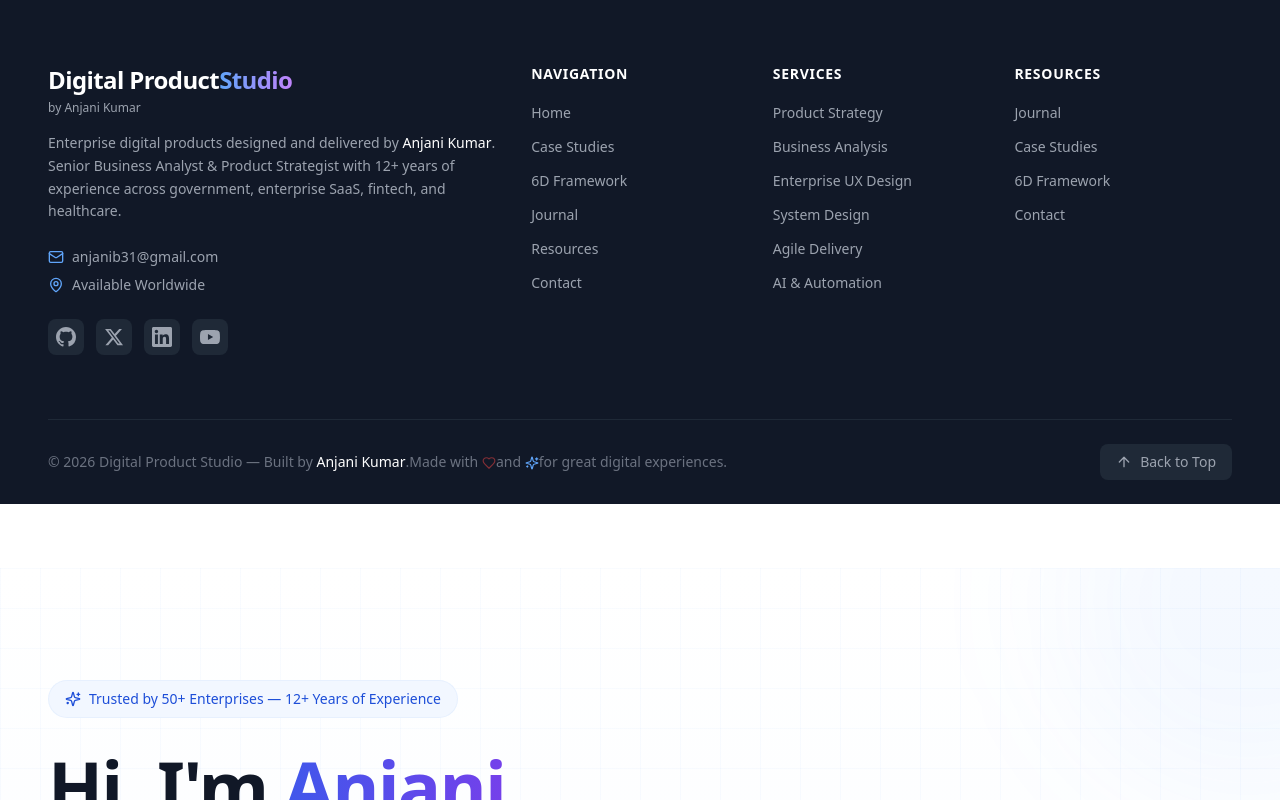
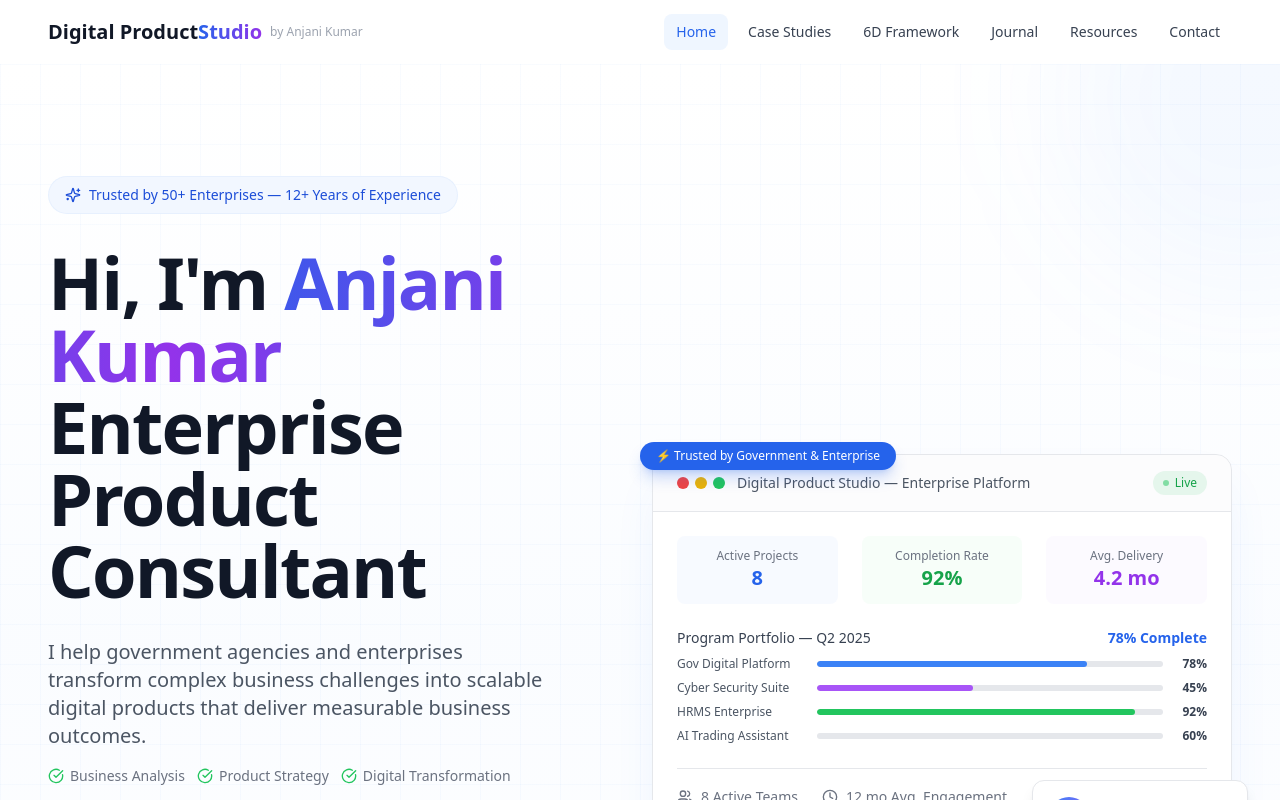
Before and after one commit to anjanikumar-dev/digital-product-studio, a Next.js app: page / in a window 1280 px wide. Shown: the top 800 px of the page. Built offline with nearby package versions, Linux system fonts and the light colour scheme.

Commit message:
fix: remove duplicate footer from Navbar

```diff
--- a/src/app/globals.css
+++ b/src/app/globals.css
@@ -82,6 +82,7 @@ button {
 img {
   @apply max-w-full h-auto;
 }
+
 /* Desktop spacing optimizations */
 @media (min-width: 1024px) {
   /* Reduce section padding on desktop */
@@ -123,3 +124,25 @@ img {
     gap: 3rem !important;
   }
 }
+
+/* Force footer to bottom - MOVED OUTSIDE THE MEDIA QUERY */
+html,
+body {
+  height: 100%;
+  margin: 0;
+  padding: 0;
+}
+
+#__next {
+  display: flex;
+  flex-direction: column;
+  min-height: 100vh;
+}
+
+#__next > main {
+  flex: 1 0 auto;
+}
+
+footer {
+  flex-shrink: 0;
+}
--- a/src/components/layout/Footer.tsx
+++ b/src/components/layout/Footer.tsx
@@ -104,7 +104,7 @@ export default function Footer() {
   ];
 
   return (
-    <footer className="bg-gray-900 dark:bg-black text-gray-300">
+    <footer className="w-full bg-gray-900 dark:bg-black text-gray-300 mt-auto">
       <div className="container mx-auto px-4 sm:px-6 lg:px-8">
         <motion.div
           variants={containerVariants}
--- a/src/components/layout/MainLayout.tsx
+++ b/src/components/layout/MainLayout.tsx
@@ -7,10 +7,10 @@ interface MainLayoutProps {
 
 export default function MainLayout({ children }: MainLayoutProps) {
   return (
-    <>
+    <div className="min-h-screen flex flex-col">
       <Navbar />
-      <main className="pt-16 min-h-screen">{children}</main>
+      <div className="flex-1 pt-16">{children}</div>
       <Footer />
-    </>
+    </div>
   );
 }
--- a/src/components/layout/Navbar.tsx
+++ b/src/components/layout/Navbar.tsx
@@ -1,211 +1,129 @@
 'use client';
 
+import { useState, useEffect } from 'react';
+import Link from 'next/link';
+import { usePathname } from 'next/navigation';
 import { motion } from 'framer-motion';
-import Link from 'next/link';
-import {
-  Mail,
-  MapPin,
-  ArrowUp,
-  Heart,
-  Sparkles
-} from 'lucide-react';
+import { Menu, X } from 'lucide-react';
 
-// SVG Icons for social media
-const GithubIcon = () => (
-  <svg className="w-5 h-5" fill="currentColor" viewBox="0 0 24 24">
-    <path d="M12 0C5.37 0 0 5.37 0 12c0 5.31 3.435 9.795 8.205 11.385.6.105.825-.255.825-.57 0-.285-.015-1.23-.015-2.235-3.015.555-3.795-.735-4.035-1.41-.135-.345-.72-1.41-1.23-1.695-.42-.225-1.02-.78-.015-.795.945-.015 1.62.87 1.845 1.23 1.08 1.815 2.805 1.305 3.495.99.105-.78.42-1.305.765-1.605-2.67-.3-5.46-1.335-5.46-5.925 0-1.305.465-2.385 1.23-3.225-.12-.3-.54-1.53.12-3.15 0 0 1.005-.315 3.3 1.23.96-.27 1.98-.405 3-.405s2.04.135 3 .405c2.295-1.56 3.3-1.23 3.3-1.23.66 1.62.24 2.85.12 3.15.765.84 1.23 1.905 1.23 3.225 0 4.605-2.805 5.625-5.475 5.925.435.375.81 1.095.81 2.22 0 1.605-.015 2.895-.015 3.3 0 .315.225.69.825.57A12.02 12.02 0 0024 12c0-6.63-5.37-12-12-12z"/>
-  </svg>
-);
+interface NavItem {
+  label: string;
+  href: string;
+}
 
-const TwitterIcon = () => (
-  <svg className="w-5 h-5" fill="currentColor" viewBox="0 0 24 24">
-    <path d="M18.244 2.25h3.308l-7.227 8.26 8.502 11.24H16.17l-5.214-6.817L4.99 21.75H1.68l7.73-8.835L1.254 2.25H8.08l4.713 6.231zm-1.161 17.52h1.833L7.084 4.126H5.117z"/>
-  </svg>
-);
-
-const LinkedinIcon = () => (
-  <svg className="w-5 h-5" fill="currentColor" viewBox="0 0 24 24">
-    <path d="M20.447 20.452h-3.554v-5.569c0-1.328-.027-3.037-1.852-3.037-1.853 0-2.136 1.445-2.136 2.939v5.667H9.351V9h3.414v1.561h.046c.477-.9 1.637-1.85 3.37-1.85 3.601 0 4.267 2.37 4.267 5.455v6.286zM5.337 7.433c-1.144 0-2.063-.926-2.063-2.065 0-1.138.92-2.063 2.063-2.063 1.14 0 2.064.925 2.064 2.063 0 1.139-.925 2.065-2.064 2.065zm1.782 13.019H3.555V9h3.564v11.452zM22.225 0H1.771C.792 0 0 .774 0 1.729v20.542C0 23.227.792 24 1.771 24h20.451C23.2 24 24 23.227 24 22.271V1.729C24 .774 23.2 0 22.222 0h.003z"/>
-  </svg>
-);
-
-const YoutubeIcon = () => (
-  <svg className="w-5 h-5" fill="currentColor" viewBox="0 0 24 24">
-    <path d="M23.498 6.186a3.016 3.016 0 00-2.122-2.136C19.505 3.545 12 3.545 12 3.545s-7.505 0-9.377.505A3.017 3.017 0 00.502 6.186C0 8.07 0 12 0 12s0 3.93.502 5.814a3.016 3.016 0 002.122 2.136c1.871.505 9.376.505 9.376.505s7.505 0 9.377-.505a3.015 3.015 0 002.122-2.136C24 15.93 24 12 24 12s0-3.93-.502-5.814zM9.545 15.568V8.432L15.818 12l-6.273 3.568z"/>
-  </svg>
-);
-
-const socialLinks = [
-  { label: 'GitHub', icon: GithubIcon, href: 'https://github.com' },
-  { label: 'Twitter', icon: TwitterIcon, href: 'https://twitter.com' },
-  { label: 'LinkedIn', icon: LinkedinIcon, href: 'https://linkedin.com' },
-  { label: 'YouTube', icon: YoutubeIcon, href: 'https://youtube.com' },
-];
-
-export default function Footer() {
-  const scrollToTop = () => {
-    window.scrollTo({ top: 0, behavior: 'smooth' });
-  };
-
-  const containerVariants = {
-    hidden: { opacity: 0, y: 20 },
-    visible: {
-      opacity: 1,
-      y: 0,
-      transition: {
-        duration: 0.6,
-        staggerChildren: 0.1
-      }
-    }
-  };
-
-  const itemVariants = {
-    hidden: { opacity: 0, y: 10 },
-    visible: {
-      opacity: 1,
-      y: 0,
-    },
-  };
-
-  const sections = [
-    {
-      title: 'Navigation',
-      links: [
+const navItems: NavItem[] = [
   { label: 'Home', href: '/' },
   { label: 'Case Studies', href: '/stories' },
   { label: '6D Framework', href: '/framework' },
   { label: 'Journal', href: '/journal' },
   { label: 'Resources', href: '/resources' },
   { label: 'Contact', href: '/contact' },
-      ]
-    },
-    {
-      title: 'Services',
-      links: [
-        { label: 'Product Strategy', href: '/services/product-strategy' },
-        { label: 'Business Analysis', href: '/services/business-analysis' },
-        { label: 'Enterprise UX Design', href: '/services/ux-design' },
-        { label: 'System Design', href: '/services/system-design' },
-        { label: 'Agile Delivery', href: '/services/agile-delivery' },
-        { label: 'AI & Automation', href: '/services/ai-automation' },
-      ]
-    },
-    {
-      title: 'Resources',
-      links: [
-        { label: 'Journal', href: '/journal' },
-        { label: 'Case Studies', href: '/stories' },
-        { label: '6D Framework', href: '/framework' },
-        { label: 'Contact', href: '/contact' },
-      ]
-    }
 ];
 
+export default function Navbar() {
+  const [isOpen, setIsOpen] = useState(false);
+  const [scrolled, setScrolled] = useState(false);
+  const pathname = usePathname();
+
+  useEffect(() => {
+    const handleScroll = () => {
+      setScrolled(window.scrollY > 10);
+    };
+    window.addEventListener('scroll', handleScroll);
+    return () => window.removeEventListener('scroll', handleScroll);
+  }, []);
+
+  useEffect(() => {
+    setIsOpen(false);
+  }, [pathname]);
+
   return (
-    <footer className="bg-gray-900 dark:bg-black text-gray-300">
+    <nav
+      className={`fixed top-0 left-0 right-0 z-50 transition-all duration-300 ${
+        scrolled
+          ? 'bg-white/95 dark:bg-gray-900/95 backdrop-blur-md shadow-lg'
+          : 'bg-white/80 dark:bg-gray-900/80 backdrop-blur-sm'
+      }`}
+    >
       <div className="container mx-auto px-4 sm:px-6 lg:px-8">
-        <motion.div
-          variants={containerVariants}
-          initial="hidden"
-          whileInView="visible"
-          viewport={{ once: true }}
-          className="py-16 grid grid-cols-1 md:grid-cols-2 lg:grid-cols-5 gap-8 lg:gap-12"
-        >
-          <motion.div variants={itemVariants} className="lg:col-span-2">
-            <Link href="/" className="inline-block mb-4">
-              <h3 className="text-2xl font-bold text-white">
+        <div className="flex items-center justify-between h-16">
+          {/* Logo */}
+          <Link href="/" className="flex items-center gap-2 group flex-shrink-0">
+            <span className="text-xl font-bold text-gray-900 dark:text-white whitespace-nowrap">
               Digital Product
-                <span className="bg-gradient-to-r from-blue-400 to-purple-400 bg-clip-text text-transparent">
+              <span className="bg-gradient-to-r from-blue-600 to-purple-600 bg-clip-text text-transparent">
                 Studio
               </span>
-              </h3>
-              <p className="text-xs text-gray-400 mt-1">
+            </span>
+            <span className="hidden sm:inline-block text-xs text-gray-400 dark:text-gray-500 font-normal">
               by Anjani Kumar
-              </p>
+            </span>
           </Link>
-            <p className="text-gray-400 text-sm max-w-md mb-6 leading-relaxed">
-              Enterprise digital products designed and delivered by{' '}
-              <span className="text-white font-medium">Anjani Kumar</span>.
-              Senior Business Analyst &amp; Product Strategist with 12+ years of experience
-              across government, enterprise SaaS, fintech, and healthcare.
-            </p>
 
-            <div className="space-y-2 text-sm">
-              <div className="flex items-center gap-2 text-gray-400">
-                <Mail className="w-4 h-4 text-blue-400" />
-                <a href="mailto:anjanib31@gmail.com" className="hover:text-white transition-colors">
-                  anjanib31@gmail.com
-                </a>
-              </div>
-              <div className="flex items-center gap-2 text-gray-400">
-                <MapPin className="w-4 h-4 text-blue-400" />
-                <span>Available Worldwide</span>
-              </div>
+          {/* Desktop Navigation */}
+          <div className="hidden md:flex items-center gap-1 lg:gap-2">
+            {navItems.map((item) => {
+              const isActive = pathname === item.href;
+              return (
+                <Link
+                  key={item.label}
+                  href={item.href}
+                  className={`relative px-3 py-2 text-sm font-medium rounded-lg transition-all duration-200 whitespace-nowrap ${
+                    isActive
+                      ? 'text-blue-600 dark:text-blue-400 bg-blue-50 dark:bg-blue-900/20'
+                      : 'text-gray-700 dark:text-gray-300 hover:text-blue-600 dark:hover:text-blue-400 hover:bg-gray-50 dark:hover:bg-gray-800'
+                  }`}
+                >
+                  {item.label}
+                </Link>
+              );
+            })}
           </div>
 
-            <div className="flex gap-3 mt-6">
-              {socialLinks.map((social) => (
-                <a
-                  key={social.label}
-                  href={social.href}
-                  target="_blank"
-                  rel="noopener noreferrer"
-                  className="p-2 rounded-lg bg-gray-800 hover:bg-blue-600 text-gray-400 hover:text-white transition-all duration-300 hover:scale-110"
-                  aria-label={social.label}
+          {/* Mobile Menu Button */}
+          <button
+            onClick={() => setIsOpen(!isOpen)}
+            className="md:hidden p-2 rounded-lg hover:bg-gray-100 dark:hover:bg-gray-800 transition-colors"
+            aria-label="Toggle menu"
           >
-                  <social.icon />
-                </a>
-              ))}
+            {isOpen ? (
+              <X className="w-6 h-6 text-gray-700 dark:text-gray-300" />
+            ) : (
+              <Menu className="w-6 h-6 text-gray-700 dark:text-gray-300" />
+            )}
+          </button>
+        </div>
+
+        {/* Mobile Navigation */}
+        <motion.div
+          initial={false}
+          animate={{
+            height: isOpen ? 'auto' : 0,
+            opacity: isOpen ? 1 : 0,
+          }}
+          transition={{ duration: 0.3 }}
+          className="md:hidden overflow-hidden"
+        >
+          <div className="py-4 border-t border-gray-200 dark:border-gray-700 space-y-1">
+            {navItems.map((item) => {
+              const isActive = pathname === item.href;
+              return (
+                <Link
+                  key={item.label}
+                  href={item.href}
+                  className={`block px-4 py-2.5 rounded-lg text-sm font-medium transition-colors duration-200 ${
+                    isActive
+                      ? 'bg-blue-50 dark:bg-blue-900/20 text-blue-600 dark:text-blue-400'
+                      : 'text-gray-700 dark:text-gray-300 hover:bg-gray-50 dark:hover:bg-gray-800'
+                  }`}
+                >
+                  {item.label}
+                </Link>
+              );
+            })}
           </div>
         </motion.div>
-
-          {sections.map((section) => (
-            <motion.div key={section.title} variants={itemVariants}>
-              <h4 className="text-white font-semibold mb-4 text-sm uppercase tracking-wider">
-                {section.title}
-              </h4>
-              <ul className="space-y-2.5">
-                {section.links.map((link) => (
-                  <li key={link.label}>
-                    <Link
-                      href={link.href}
-                      className="text-gray-400 hover:text-white text-sm transition-colors duration-200 hover:translate-x-1 inline-block"
-                    >
-                      {link.label}
-                    </Link>
-                  </li>
-                ))}
-              </ul>
-            </motion.div>
-          ))}
-        </motion.div>
-
-        <motion.div
-          initial={{ opacity: 0 }}
-          whileInView={{ opacity: 1 }}
-          viewport={{ once: true }}
-          transition={{ duration: 0.6, delay: 0.4 }}
-          className="border-t border-gray-800 py-6 flex flex-col sm:flex-row items-center justify-between gap-4"
-        >
-          <p className="text-sm text-gray-500 text-center sm:text-left">
-            © {new Date().getFullYear()} Digital Product Studio — Built by{' '}
-            <span className="text-white font-medium">Anjani Kumar</span>.
-            <br className="sm:hidden" />
-            Made with <Heart className="w-3.5 h-3.5 inline text-red-500 animate-pulse" />
-            and <Sparkles className="w-3.5 h-3.5 inline text-blue-400" />
-            for great digital experiences.
-          </p>
-
-          <button
-            onClick={scrollToTop}
-            className="flex items-center gap-2 px-4 py-2 bg-gray-800 hover:bg-gray-700 text-gray-400 hover:text-white rounded-lg transition-all duration-300 hover:-translate-y-1 text-sm"
-            aria-label="Scroll to top"
-          >
-            <ArrowUp className="w-4 h-4" />
-            Back to Top
-          </button>
-        </motion.div>
       </div>
-    </footer>
+    </nav>
   );
 }
```
Lines whose indentation alone changed are shown as unchanged.
